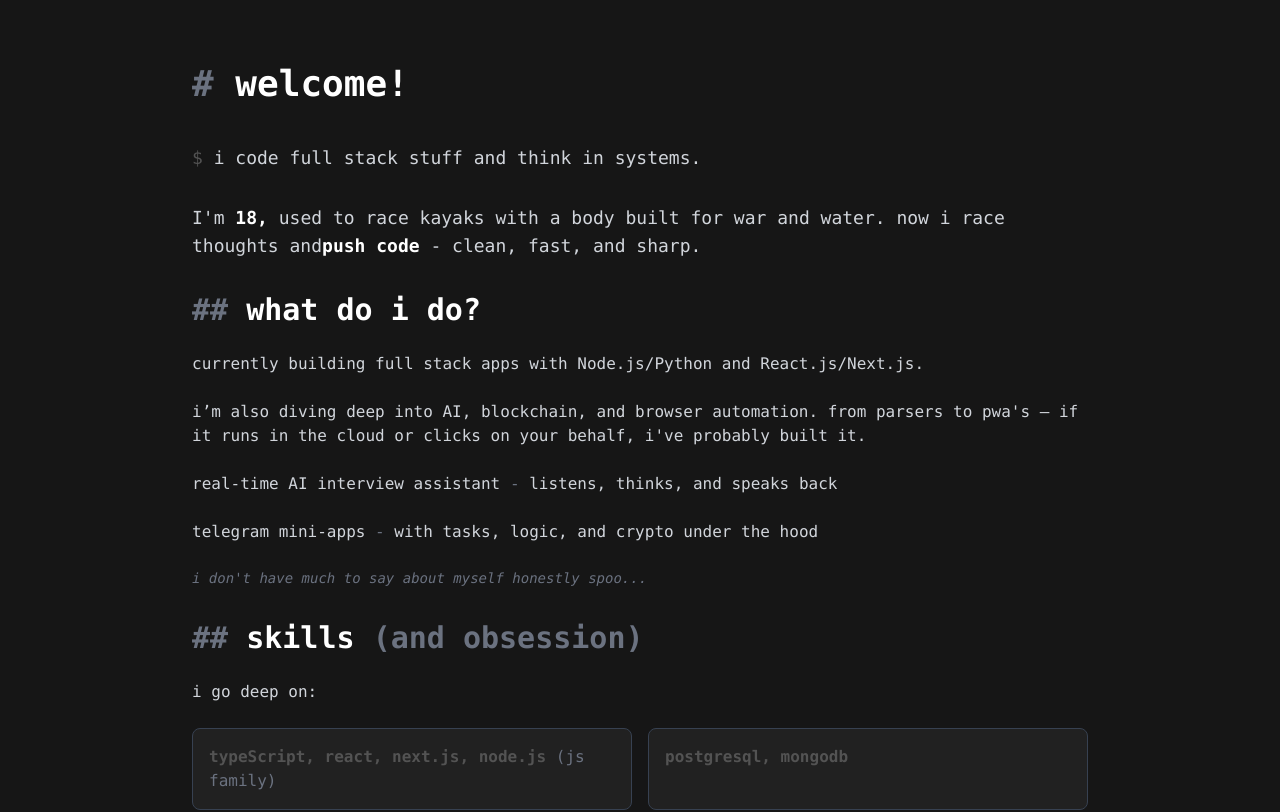
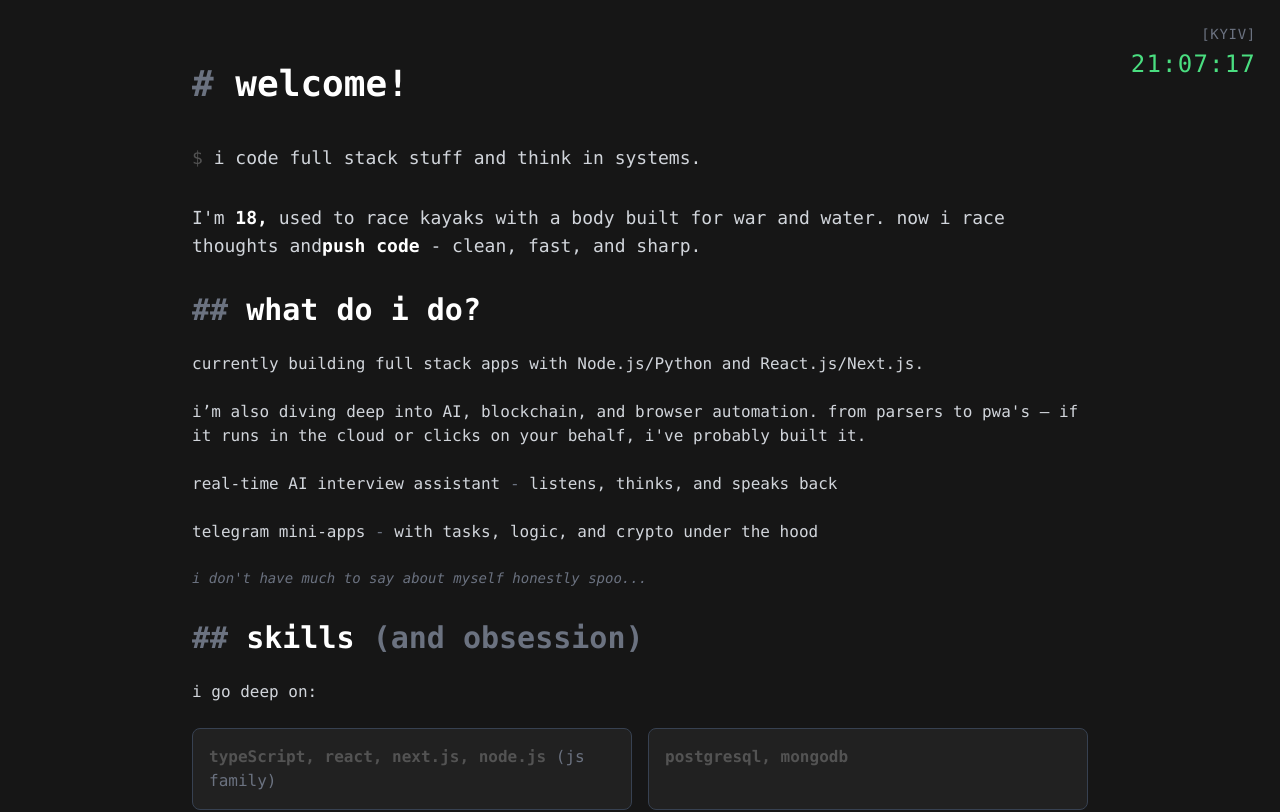
Before and after one commit to payton-ggg/quartzee.dev, a React (Vite) app in the folder main.dev/: page / in a window 1280 px wide. Shown: the top 812 px of the page. Built offline with nearby package versions, Linux system fonts and the light colour scheme; no server answers; a web font is replaced by a local one.

Commit message:
feat: Initialize application structure and add Kyiv clock component.

```diff
--- a/main.dev/src/App.tsx
+++ b/main.dev/src/App.tsx
@@ -1,16 +1,14 @@
 import About from "./components/About";
 import AnimatedTitle from "./components/AnimatedTitle";
-import Letterbox from "./components/Letterbox";
-import Shoutbox from "./components/Shoutbox";
+import KyivClock from "./components/KyivClock";
 
 function App() {
   return (
     <div className="min-h-screen text-white font-mono flex flex-col justify-center items-center">
+      <KyivClock />
       <AnimatedTitle />
       <main className="lg:p-16 max-w-5xl ">
         <About />
-        {/* <Letterbox />
-        <Shoutbox /> */}
         <div className="mt-10 mb-10 flex items-center justify-center">
           <div>
             <a href="https://t.me/quartzee" target="_blank" rel="noreferrer">
--- /dev/null
+++ b/main.dev/src/components/KyivClock.tsx
@@ -0,0 +1,37 @@
+import { useEffect, useState } from "react";
+
+const KyivClock = () => {
+  const [time, setTime] = useState<string>("");
+
+  useEffect(() => {
+    const updateTime = () => {
+      const now = new Date();
+      const kyivTime = new Intl.DateTimeFormat("ru-RU", {
+        timeZone: "Europe/Kyiv",
+        hour: "2-digit",
+        minute: "2-digit",
+        second: "2-digit",
+        hour12: false,
+      }).format(now);
+      setTime(kyivTime);
+    };
+
+    updateTime();
+    const interval = setInterval(updateTime, 1000);
+
+    return () => clearInterval(interval);
+  }, []);
+
+  return (
+    <div className="fixed top-6 right-6 flex flex-col items-end gap-1 z-50">
+      <div className="font-mono text-sm text-gray-500 tracking-wider">
+        [KYIV]
+      </div>
+      <div className="font-mono text-2xl text-green-400 tracking-wider glitch">
+        {time || "00:00:00"}
+      </div>
+    </div>
+  );
+};
+
+export default KyivClock;
```
